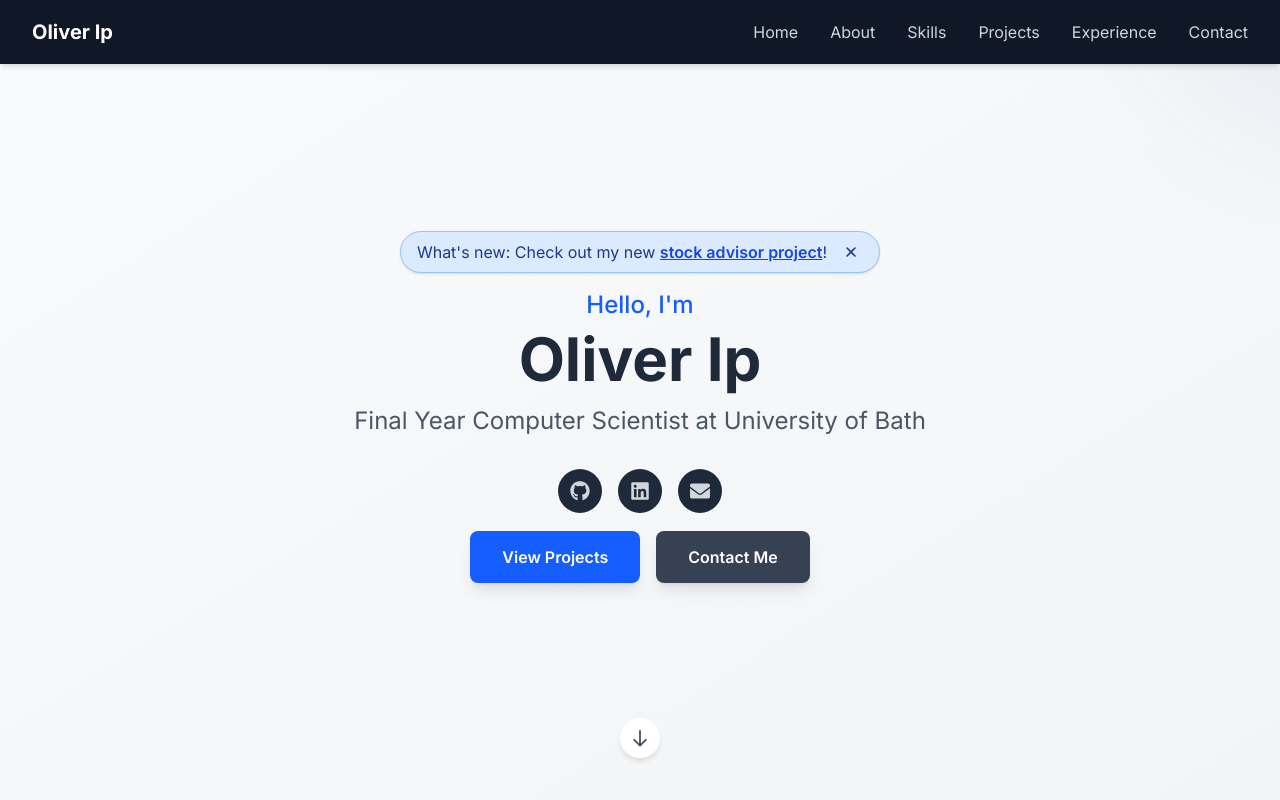
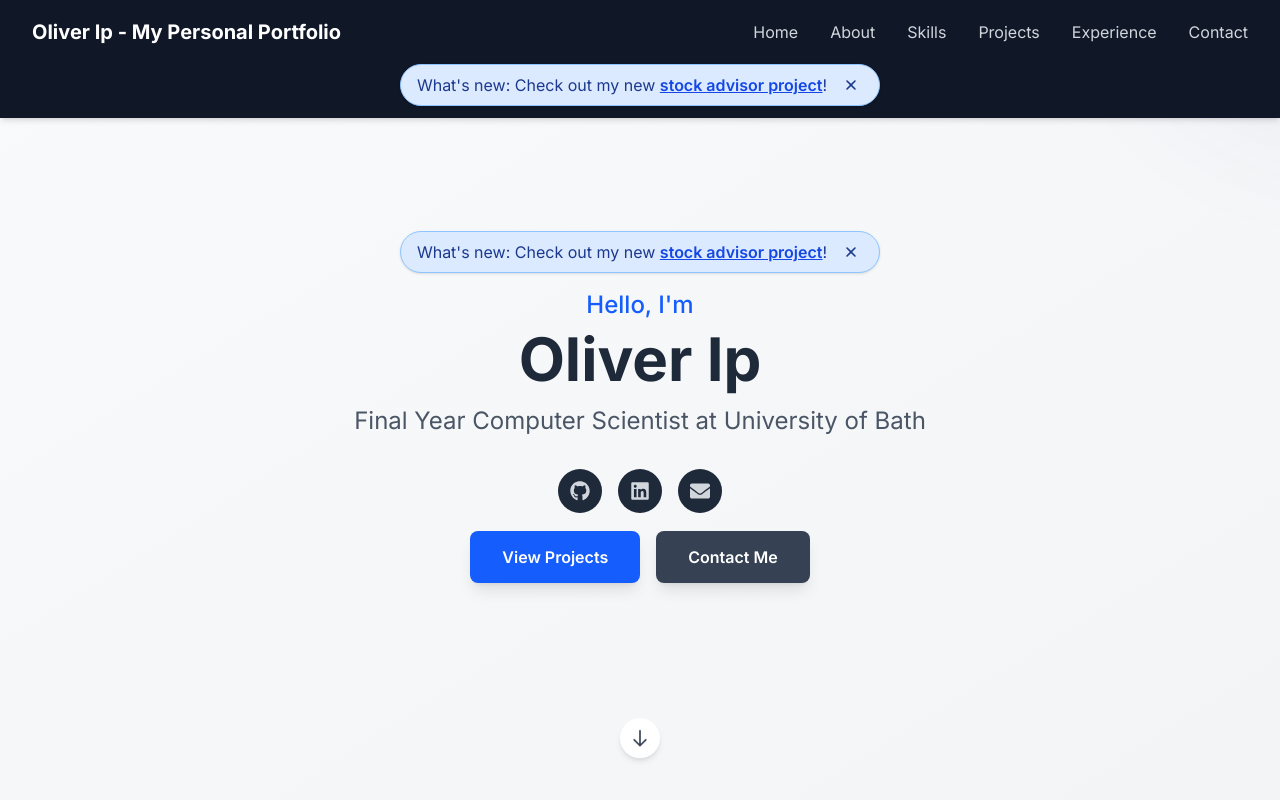
Before and after one commit to oliveripkanam/oliverip.dev, a Next.js app: page / in a window 1280 px wide. Shown: the top 800 px of the page. Built offline with nearby package versions, Linux system fonts and the light colour scheme.

Commit message:
Commit title: feat(nav): add announcement bubble under navbar and update site title

```diff
--- a/src/components/Navbar.tsx
+++ b/src/components/Navbar.tsx
@@ -6,6 +6,7 @@ import { FaBars, FaTimes } from 'react-icons/fa';
 
 const Navbar = () => {
   const [isOpen, setIsOpen] = useState(false);
+  const [showAnnouncement, setShowAnnouncement] = useState(true);
 
   const toggleMenu = () => {
     setIsOpen(!isOpen);
@@ -29,7 +30,7 @@ const Navbar = () => {
               href="/"
               className="text-xl font-bold text-white"
             >
-              Oliver Ip
+              Oliver Ip - My Personal Portfolio
             </Link>
           </div>
 
@@ -57,6 +58,37 @@ const Navbar = () => {
             </button>
           </div>
         </div>
+
+        {showAnnouncement && (
+          <div className="pb-3">
+            <div className="flex justify-center">
+              <div className="inline-flex items-center gap-2 px-4 py-2 rounded-full bg-blue-100 text-blue-900 dark:bg-blue-900/30 dark:text-blue-200 border border-blue-300 dark:border-blue-700 shadow-sm">
+                <span>
+                  What&apos;s new: Check out my new{' '}
+                  <a
+                    href="https://oliveripkanam.github.io/mstr-advisor/?combined=0"
+                    target="_blank"
+                    rel="noopener noreferrer"
+                    className="underline font-semibold text-blue-700 dark:text-blue-300 hover:text-blue-800"
+                  >
+                    stock advisor project
+                  </a>
+                  !
+                </span>
+                <button
+                  type="button"
+                  onClick={() => setShowAnnouncement(false)}
+                  className="ml-1 rounded-full p-1 hover:bg-blue-200/60 dark:hover:bg-blue-800/40 transition-colors"
+                  aria-label="Dismiss announcement"
+                >
+                  <svg xmlns="http://www.w3.org/2000/svg" viewBox="0 0 20 20" fill="currentColor" className="h-4 w-4">
+                    <path fillRule="evenodd" d="M4.293 4.293a1 1 0 011.414 0L10 8.586l4.293-4.293a1 1 0 111.414 1.414L11.414 10l4.293 4.293a1 1 0 01-1.414 1.414L10 11.414l-4.293 4.293a1 1 0 01-1.414-1.414L8.586 10 4.293 5.707a1 1 0 010-1.414z" clipRule="evenodd" />
+                  </svg>
+                </button>
+              </div>
+            </div>
+          </div>
+        )}
       </div>
 
       {/* Mobile Navigation Menu */}
```
